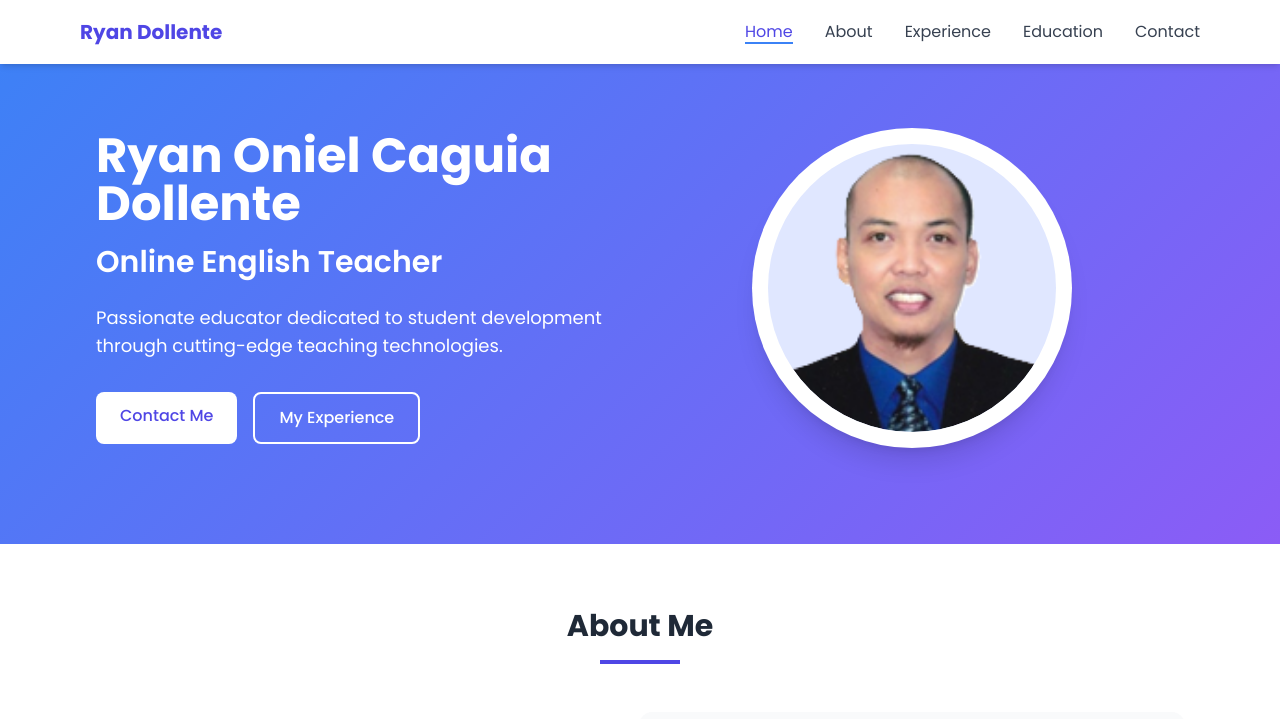
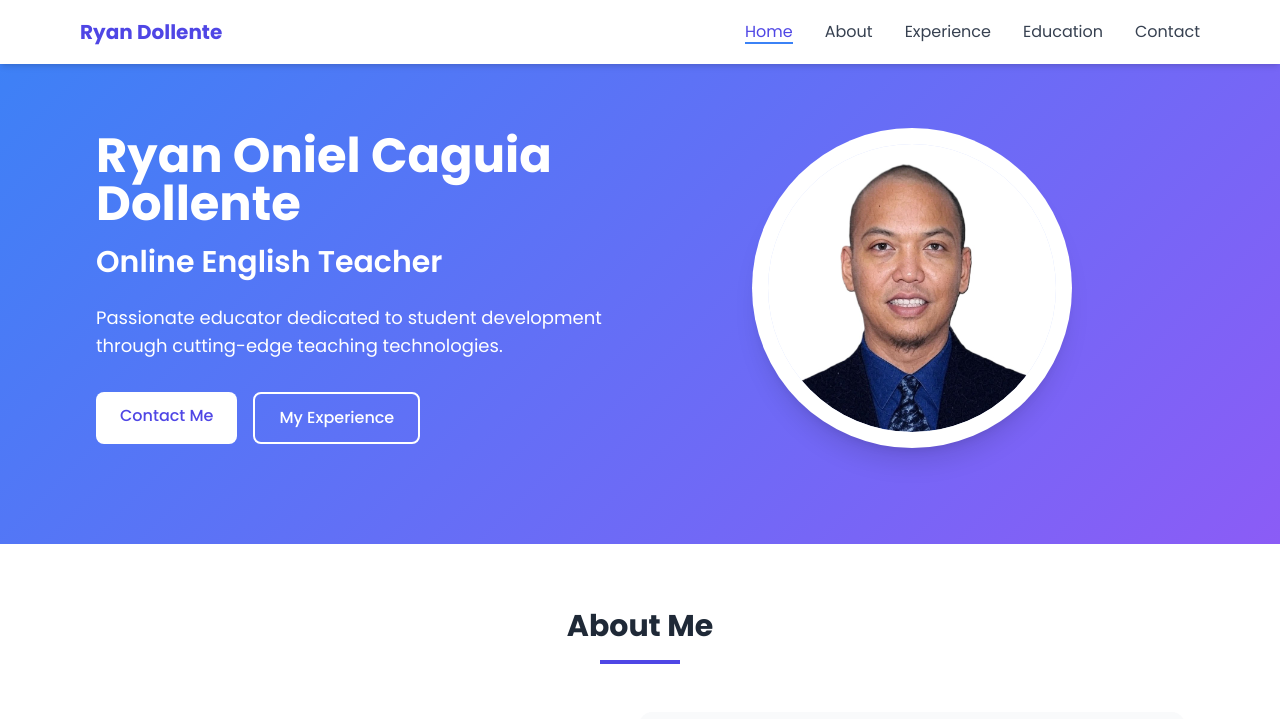
Before and after one commit to deoninja/Ryan-Oniel-Caguia-Dollente, a plain HTML site: page index.html in a window 1280 px wide. Shown: the top 719 px of the page. Drawn offline with nearby package versions, Linux system fonts and the light colour scheme.

Commit message:
edit pic

```diff
--- a/index.html
+++ b/index.html
@@ -122,7 +122,7 @@
                 <div class="md:w-1/2 flex justify-center">
                     <div class="w-64 h-64 md:w-80 md:h-80 bg-white rounded-full shadow-xl overflow-hidden flex items-center justify-center">
                         <div class="w-60 h-60 md:w-72 md:h-72 bg-indigo-100 rounded-full overflow-hidden">
-                            <img src="/raipic.png" alt="Profile Picture" class="w-full h-full object-cover rounded-full">
+                            <img src="/raiphd.jpg" alt="Profile Picture" class="w-full h-full object-cover rounded-full">
                           </div>
 
                     </div>
```
Also changed, not shown: raiphd.jpg (added).
